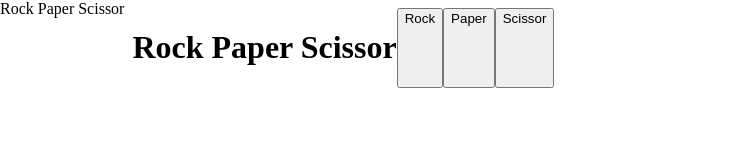
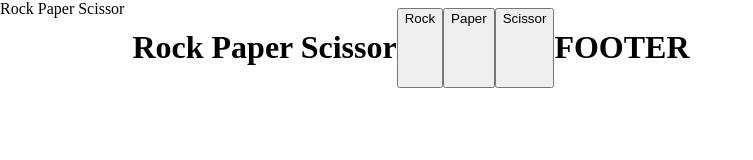
Before and after one commit to Nosdovah/RockPaperScissor, a website: page index.html in a window 1280 px wide. Shown: the whole page, without its empty margins (0-753 px from the left). Drawn offline with Linux system fonts and the light colour scheme.

Commit message:
checkpoint 1

```diff
--- a/index.html
+++ b/index.html
@@ -10,7 +10,9 @@
 
 <body>
     <header>
-        <h1>Rock Paper Scissor </h1>
+        <div class="RPS_Header">
+            <h1>Rock Paper Scissor </h1>
+        </div>
     </header>
     <main>
         <div class="RPS_Div">
@@ -24,7 +26,11 @@
         </div>
     </main>
 
-    <footer></footer>
+    <footer>
+        <div>
+            <h1>FOOTER</h1>
+        </div>
+    </footer>
     <script src="script.js"></script>
 </body>
 
--- a/script.js
+++ b/script.js
@@ -99,7 +99,6 @@ button.forEach(node => node.addEventListener(('click'), function(element) {
 
 playRound(5)
 
-
     /*Display the running score, and announce a winner of the game once one player reaches 5 points. */
 
 }))
--- a/style.css
+++ b/style.css
@@ -1,4 +1,3 @@
 * {
-    text-align: center;
-    display: flex;
+    display:  flex
 }
```
